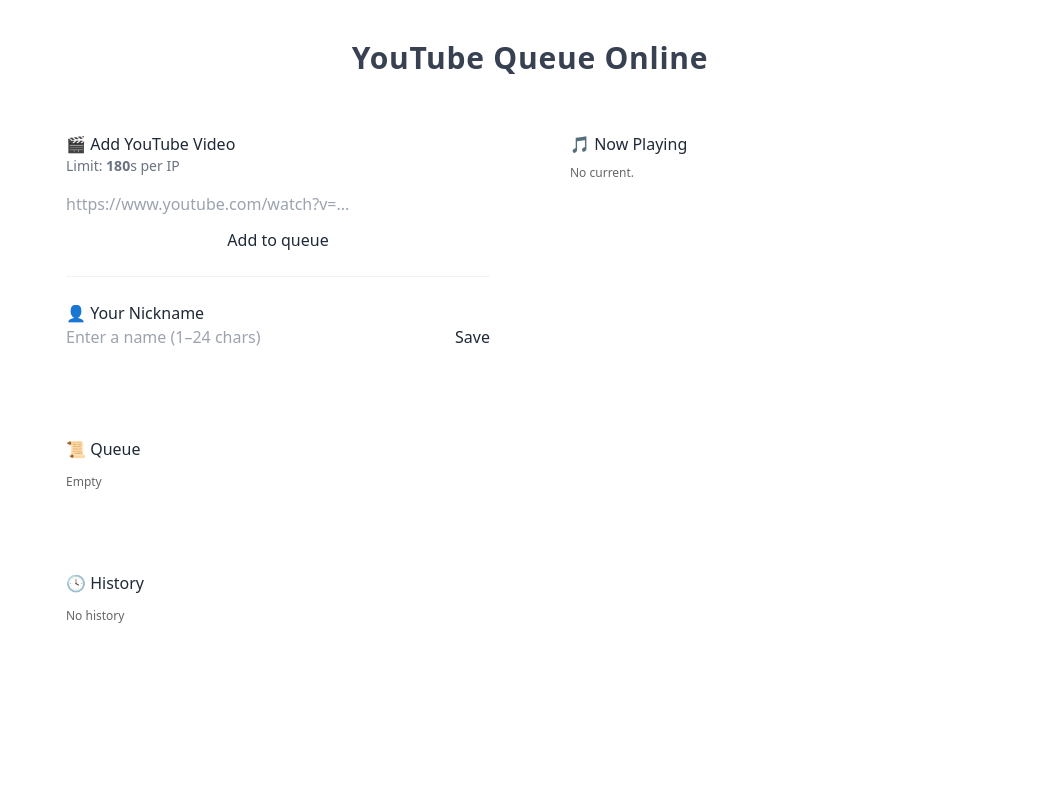
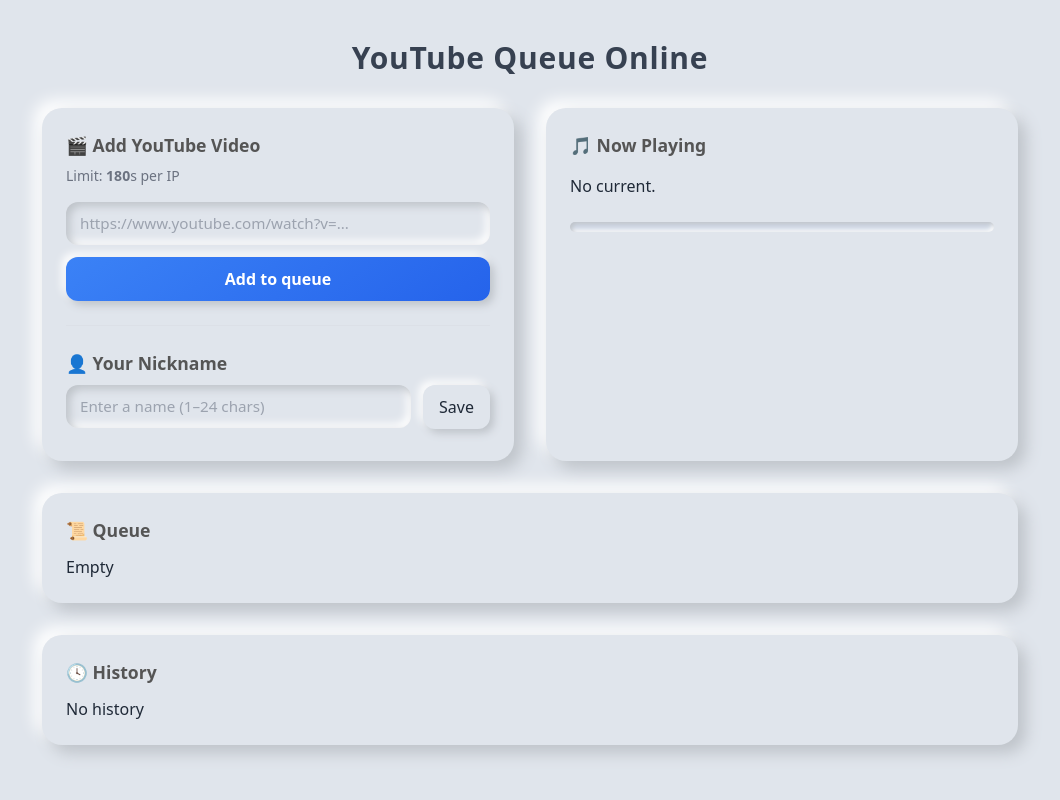
Before and after one commit to DuongDao24/youtube-queue-demo, a Flask app: page / in a window 1280 px wide. Shown: the whole page, without its empty margins (110-1170 px from the left). Run offline with Flask 3, Linux system fonts and the light colour scheme; data that the repository does not hold is empty; some libraries are stand-ins or nearby versions.

Commit message:
Update style.css

```diff
--- a/static/style.css
+++ b/static/style.css
@@ -1,3 +1,85 @@
-.btn{padding:8px 12px;border-radius:12px;border:1px solid #ddd;background:#f7f8fa}.btn-primary{padding:8px 12px;border-radius:12px;background:#2563eb;color:#fff}.countdown-badge{position:absolute;right:10px;bottom:10px;background:rgba(0,0,0,.75);color:#fff;padding:8px 12px;border-radius:9999px;font-weight:700;font-size:20px}.hidden{display:none}.item{display:flex;align-items:center;gap:10px}.thumb{width:80px;height:56px;border-radius:10px;object-fit:cover;background:#eee}.small{font-size:12px;color:#666}
-/* v01.1 host: inline file + upload */
-.inline-file{ display:flex; align-items:center; gap:10px; }
+/* v01.5.1 User Page Neumorphic Theme */
+
+/* Background */
+.neumorphic-bg {
+  background: #e0e5ec;
+}
+
+/* Soft neumorphic card */
+.card {
+  background: #e0e5ec;
+  border-radius: 20px;
+  box-shadow: 8px 8px 16px #bec3c9, -8px -8px 16px #ffffff;
+  transition: all 0.3s ease;
+}
+.card:hover {
+  box-shadow: 4px 4px 12px #bec3c9, -4px -4px 12px #ffffff;
+}
+
+/* Inputs & buttons */
+.input {
+  background: #e0e5ec;
+  border: none;
+  border-radius: 12px;
+  padding: 10px 14px;
+  box-shadow: inset 4px 4px 8px #bec3c9, inset -4px -4px 8px #ffffff;
+  outline: none;
+  font-size: 0.95rem;
+  width: 100%;
+}
+.input:focus {
+  box-shadow: inset 2px 2px 6px #bec3c9, inset -2px -2px 6px #ffffff;
+}
+
+.button-primary {
+  background: linear-gradient(145deg, #3b82f6, #2563eb);
+  color: #fff;
+  border: none;
+  border-radius: 12px;
+  padding: 10px 16px;
+  font-weight: 600;
+  box-shadow: 4px 4px 8px #bec3c9, -4px -4px 8px #ffffff;
+  transition: all 0.2s ease;
+}
+.button-primary:hover {
+  background: linear-gradient(145deg, #2563eb, #1d4ed8);
+}
+
+.button-soft {
+  background: #e0e5ec;
+  border: none;
+  border-radius: 12px;
+  padding: 10px 16px;
+  box-shadow: 4px 4px 8px #bec3c9, -4px -4px 8px #ffffff;
+  transition: 0.2s ease;
+}
+.button-soft:hover {
+  box-shadow: inset 2px 2px 5px #bec3c9, inset -2px -2px 5px #ffffff;
+}
+
+/* Section title */
+.section-title {
+  font-weight: 600;
+  font-size: 1.1rem;
+  color: #555;
+  margin-bottom: 0.5rem;
+}
+
+/* Progress bar */
+.progress-bar {
+  height: 10px;
+  border-radius: 10px;
+  background: #d1d9e6;
+  box-shadow: inset 2px 2px 4px #bec3c9, inset -2px -2px 4px #ffffff;
+  overflow: hidden;
+}
+.progress-fill {
+  height: 100%;
+  background: linear-gradient(90deg, #60a5fa, #2563eb);
+  border-radius: 10px;
+}
+
+/* Utility */
+.soft-shadow {
+  box-shadow: 6px 6px 12px #bec3c9, -6px -6px 12px #ffffff;
+}
```
